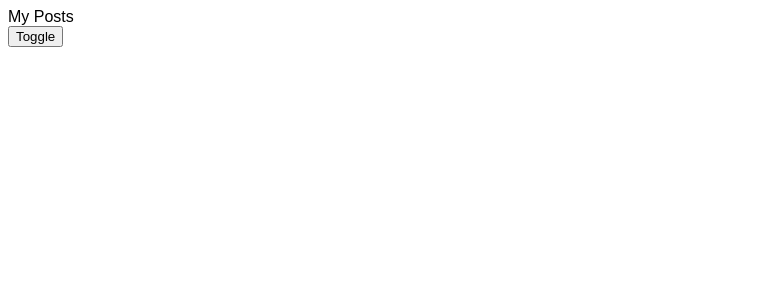
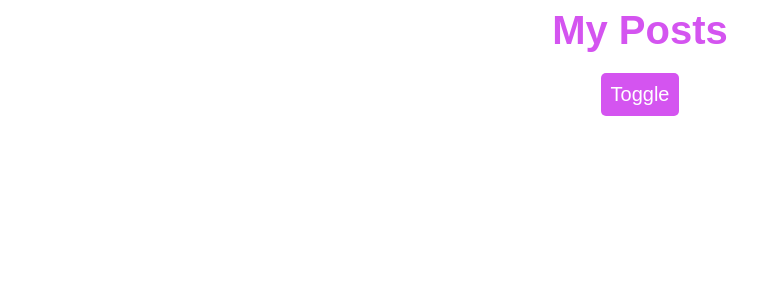
Before and after one commit to 1234bhaskar/React_Query, a React (Vite) app in the folder React_Query_Concepts/: page / in a window 1280 px wide. Shown: the top 300 px of the page, without its empty margins (0-781 px from the left). Built offline with nearby package versions, Linux system fonts and the light colour scheme.

Commit message:
Ui updted

```diff
--- a/React_Query_Concepts/src/App.css
+++ b/React_Query_Concepts/src/App.css
@@ -1,5 +1,12 @@
 body{
     font-family: sans-serif;
+}
+header{
+    font-size: 40px;
+    font-weight: bold;
+    color: rgb(212, 84, 240);
+    text-align: center;
+    padding-bottom: 20px;
 }
 .container{
     background:white;
@@ -47,3 +54,17 @@ display: flex;
 flex-direction: column;
 justify-content: center;
 }
+.toggle {
+   display: flex;
+   justify-content: center;
+}
+.toggle > button{
+background-color: rgb(212, 84, 240);
+font-size: 20px;
+color: white;
+border: none;
+border-radius: 5px;
+padding: 10px;
+cursor: pointer;
+margin-bottom: 10px;
+}
```
